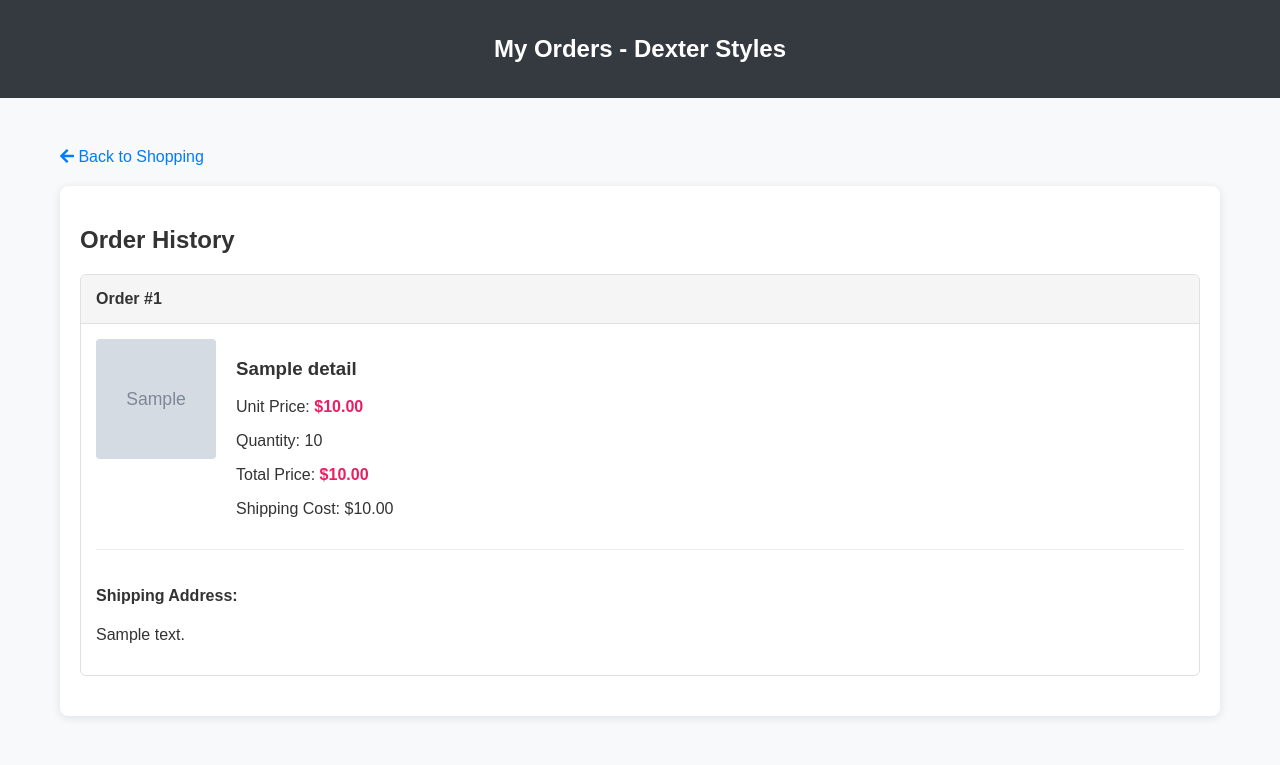
After one commit to pawanthathsara987/DexterStyles, a PHP site: page /Project/pages/cus-order-history.php in a window 1280 px wide. The commit adds this page. Shown: the top 765 px of the page. Run offline with PHP 8.4, Linux system fonts and the light colour scheme; the visitor is signed in with stand-in values (Sample User, id 1); tables that the repository leaves empty or names only in its code hold one stand-in row (values such as "Sample post"); grey boxes marked "Sample" are stand-in pictures.

Commit message:
create cus-order-history.php file and make design with backend

```diff
--- /dev/null
+++ b/css/Cus-order-history.css
@@ -0,0 +1,97 @@
+* {
+        box-sizing: border-box;
+        font-family: 'Arial', sans-serif;
+    }
+    body {
+        margin: 0;
+        padding: 0;
+        background-color: #f8f9fa;
+        color: #333;
+    }
+    .container {
+        max-width: 1200px;
+        margin: 0 auto;
+        padding: 20px;
+    }
+    header {
+        background-color: #343a40;
+        color: white;
+        padding: 15px 0;
+        text-align: center;
+        margin-bottom: 30px;
+    }
+    h1 {
+        margin: 0;
+        font-size: 24px;
+    }
+    .orders-container {
+        background-color: white;
+        border-radius: 8px;
+        box-shadow: 0 2px 10px rgba(0,0,0,0.1);
+        padding: 20px;
+        margin-bottom: 30px;
+    }
+    .order-card {
+        border: 1px solid #e0e0e0;
+        border-radius: 6px;
+        margin-bottom: 20px;
+        overflow: hidden;
+    }
+    .order-header {
+        background-color: #f5f5f5;
+        padding: 15px;
+        display: flex;
+        justify-content: space-between;
+        border-bottom: 1px solid #e0e0e0;
+    }
+    .order-header .order-id {
+        font-weight: bold;
+    }
+    .order-details {
+        padding: 15px;
+        display: flex;
+        flex-wrap: wrap;
+    }
+    .product-image {
+        width: 120px;
+        height: 120px;
+        object-fit: cover;
+        margin-right: 20px;
+        border-radius: 4px;
+    }
+    .product-info {
+        flex: 1;
+        min-width: 200px;
+    }
+    .shipping-info {
+        flex-basis: 100%;
+        margin-top: 15px;
+        padding-top: 15px;
+        border-top: 1px solid #eee;
+    }
+    .no-orders {
+        text-align: center;
+        padding: 40px 0;
+        color: #666;
+    }
+    .price {
+        font-weight: bold;
+        color: #e91e63;
+    }
+    .back-link {
+        display: inline-block;
+        margin-bottom: 20px;
+        color: #007bff;
+        text-decoration: none;
+    }
+    .back-link:hover {
+        text-decoration: underline;
+    }
+    @media screen and (max-width: 768px) {
+        .order-details {
+            flex-direction: column;
+        }
+        .product-image {
+            margin-bottom: 15px;
+        }
+    }
--- /dev/null
+++ b/pages/cus-order-history.php
@@ -0,0 +1,94 @@
+<?php
+// Initialize the session
+session_start();
+include './../php_files/conn.php';
+
+// Check if the user is logged in, otherwise redirect to login page
+if(!isset($_SESSION["loggedin"]) || $_SESSION["loggedin"] !== true){
+    header("location: signin.php");
+    exit;
+}
+
+// Get the current user ID from session
+$user_id = $_SESSION["user_id"];
+
+// Query to fetch all successful orders for the current user
+$sql = "SELECT so.order_id, so.total_price, so.quantity, so.shipping_address,
+               so.shipping_cost, pd.p_title, pd.p_price, pd.p_mimage
+        FROM successful_orders so
+        JOIN product_details pd ON so.product_id = pd.p_id
+        WHERE so.user_id = ?
+        ORDER BY so.order_id DESC";
+
+$stmt = $conn->prepare($sql);
+$stmt->bind_param("i", $user_id);
+$stmt->execute();
+$result = $stmt->get_result();
+?>
+
+<!DOCTYPE html>
+<html lang="en">
+<head>
+    <meta charset="UTF-8">
+    <meta name="viewport" content="width=device-width, initial-scale=1.0">
+    <title>My Orders - Dexter Styles</title>
+    <link rel="stylesheet" href="https://cdnjs.cloudflare.com/ajax/libs/font-awesome/5.15.3/css/all.min.css">
+    <link rel="stylesheet" href="./../css/cus-order-history.css">
+</head>
+<body>
+    <header>
+        <div class="container">
+            <h1>My Orders - Dexter Styles</h1>
+        </div>
+    </header>
+
+    <div class="container">
+        <a href="./../home.php" class="back-link"><i class="fas fa-arrow-left"></i> Back to Shopping</a>
+
+        <div class="orders-container">
+            <h2>Order History</h2>
+
+            <?php
+            if ($result->num_rows > 0) {
+                // Output each order
+                while($row = $result->fetch_assoc()) {
+            ?>
+                <div class="order-card">
+                    <div class="order-header">
+                        <span class="order-id">Order #<?php echo $row["order_id"]; ?></span>
+                    </div>
+                    <div class="order-details">
+                        <img src="images/<?php echo $row["p_mimage"]; ?>" alt="<?php echo $row["p_title"]; ?>" class="product-image">
+
+                        <div class="product-info">
+                            <h3><?php echo $row["p_title"]; ?></h3>
+                            <p>Unit Price: <span class="price">$<?php echo number_format($row["p_price"], 2); ?></span></p>
+                            <p>Quantity: <?php echo $row["quantity"]; ?></p>
+                            <p>Total Price: <span class="price">$<?php echo number_format($row["total_price"], 2); ?></span></p>
+                            <p>Shipping Cost: $<?php echo number_format($row["shipping_cost"], 2); ?></p>
+                        </div>
+
+                        <div class="shipping-info">
+                            <h4>Shipping Address:</h4>
+                            <p><?php echo nl2br(htmlspecialchars($row["shipping_address"])); ?></p>
+                        </div>
+                    </div>
+                </div>
+            <?php
+                }
+            } else {
+            ?>
+                <div class="no-orders">
+                    <i class="fas fa-shopping-bag" style="font-size: 48px; color: #ccc; margin-bottom: 15px;"></i>
+                    <h3>You haven't placed any orders yet</h3>
+                    <p>Browse our collection and place your first order today!</p>
+                    <a href="products.php" style="display: inline-block; margin-top: 15px; padding: 10px 20px; background-color: #007bff; color: white; text-decoration: none; border-radius: 4px;">Shop Now</a>
+                </div>
+            <?php
+            }
+            $conn->close();
+            ?>
+        </div>
+    </div>
+</body>
+</html>
--- a/pages/mail-test.php
+++ b/pages/mail-test.php
@@ -34,7 +34,7 @@ if (class_exists('PHPMailer\PHPMailer\PHPMailer')) {
 // Database connection check
 echo "<h2>Database Connection Check</h2>";
 try {
-    include './../php_files/conn.php';
+    include './../connection/conn.php';
     echo "<p style='color:green'>✓ Database connection file included</p>";
 
     if (isset($conn) && $conn instanceof mysqli) {
--- a/pages/signin.php
+++ b/pages/signin.php
@@ -30,6 +30,7 @@
                         $_SESSION['user_id'] = $user['id'];
                         $_SESSION['name'] = $user['name'];
                         $_SESSION['email'] = $user['email'];
+                        $_SESSION["loggedin"] = true;
 
                         // Redirect to home page or dashboard
                         header("Location: ./../home.php");
```
Also changed, not shown: home.php (deleted, +0 -132 lines).
